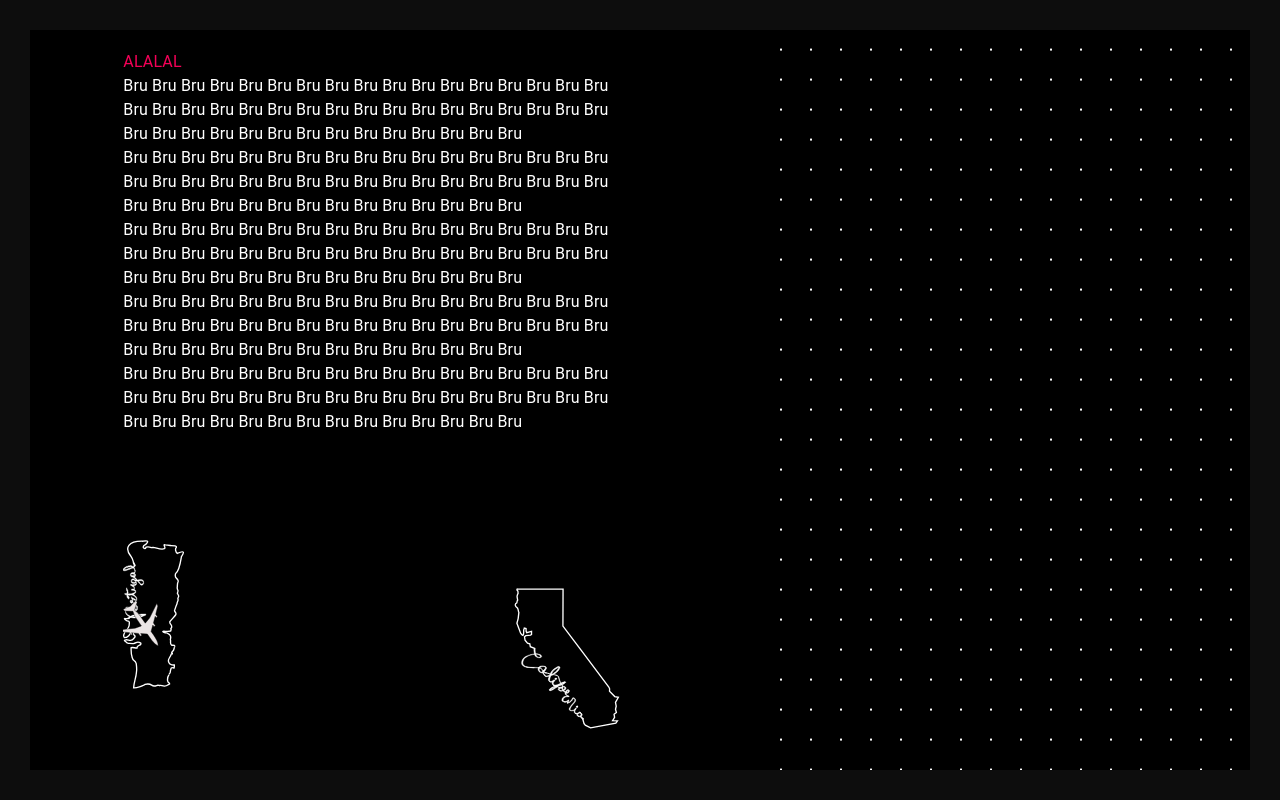
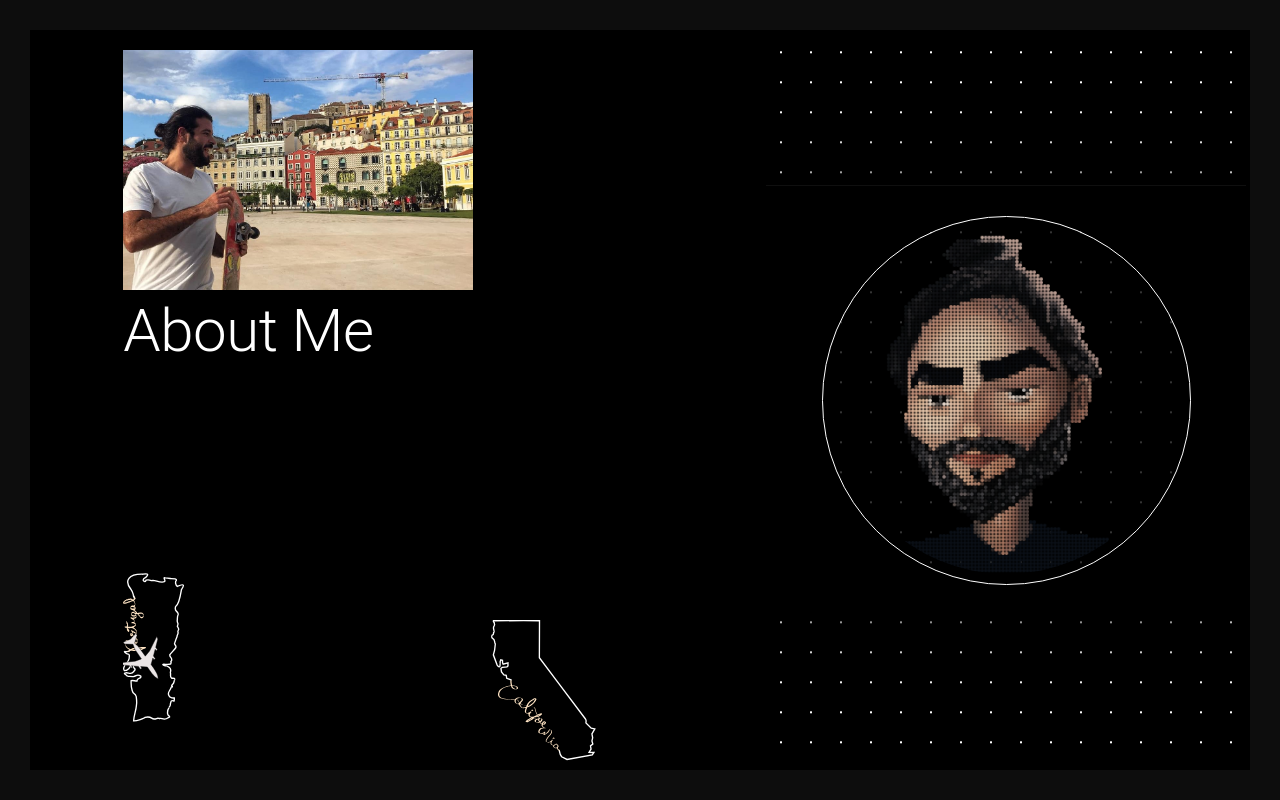
Before and after one commit to BM-BrunoMarques/portfolio, a React (Create React App) app: page / in a window 1280 px wide. Shown: the top 800 px of the page. Built offline with nearby package versions, Linux system fonts and the light colour scheme.

Commit message:
about me added

```diff
--- a/src/Components/App.jsx
+++ b/src/Components/App.jsx
@@ -18,6 +18,11 @@ const CustomBackground = styled("div")({
   position: "absolute",
   zIndex: -1,
 });
+
+//this will reset scroll on refreshes
+window.onbeforeunload = function () {
+  window.scrollTo(0, 0);
+};
 
 function App() {
   const theme = useTheme();
@@ -50,7 +55,7 @@ function App() {
     },
     innerMain: {
       height: "100%",
-      display: "flex",
+      // display: "flex",
       justifyContent: "center",
       alignItems: "center",
     },
@@ -91,7 +96,7 @@ function App() {
               backgroundPosition: ["0 10px", "0 1000px"],
             }}
           />
-          {/* <LogoAvatar /> */}
+          <LogoAvatar />
         </Grid>
       </Grid>
       isSmUp && (
--- a/src/Components/LogoAvatar/Animation/ParticleAnimation.js
+++ b/src/Components/LogoAvatar/Animation/ParticleAnimation.js
@@ -58,7 +58,6 @@ export function drawImage(ctx, canvas, mouse, particleArray, png) {
   }
   function init() {
     particleArray = [];
-
     for (var y = 0, y2 = data.height; y < y2; y++) {
       for (var x = 0, x2 = data.width; x < x2; x++) {
         if (data.data[y * 4 * data.width + x * 4 + 3] > 128) {
@@ -79,18 +78,19 @@ export function drawImage(ctx, canvas, mouse, particleArray, png) {
     }
   }
   function animate() {
-    if (canvas.width !== 400 || canvas.height !== 400) {
-      canvas.width = 400;
-      canvas.height = 400;
-    }
+    // if (canvas.width !== 400 || canvas.height !== 400) {
+    //   canvas.width = 400;
+    //   canvas.height = 400;
+    // }
     requestAnimationFrame(animate);
-    ctx.fillStyle = "rgba(255,255,255,.2)";
+    // ctx.fillStyle = "rgba(255,255,255,1)";
     ctx.clearRect(0, 0, canvas.width, canvas.height);
 
     for (let i = 0; i < particleArray.length; i++) {
       particleArray[i].update();
     }
   }
+
   init();
   animate();
 }
--- a/src/Components/LogoAvatar/LogoAvatar.jsx
+++ b/src/Components/LogoAvatar/LogoAvatar.jsx
@@ -10,16 +10,16 @@ const useStyles = makeStyles({
   root: {
     display: "flex",
     width: "90%",
-    height: "400px",
+    height: "430px",
     overflow: "hidden",
     justifyContent: "center",
     boxShadow: "0 0 89px 0px black",
     borderTop: "1px solid #0f0f0f",
-    padding: "10px",
+    padding: "30px",
   },
   canvas: {
     background: "rgba(0, 0, 0, 0.8)",
-    padding: "15px",
+    padding: "10px",
   },
 });
 
@@ -52,11 +52,12 @@ const LogoAvatar = () => {
     };
 
     window.addEventListener("mousemove", function (event) {
-      mouse.x =  event.x - canvas.offsetLeft - window.innerWidth / 1.7;
-
+      mouse.x = isSmall
+        ? event.x - canvas.offsetLeft
+        : event.x - canvas.offsetLeft - window.innerWidth / 1.7;
       mouse.y = event.y - canvas.offsetTop;
     });
-  });
+  }, []);
 
   return (
     <>
--- a/src/Components/MainContent/AboutMe/AboutMe.jsx
+++ b/src/Components/MainContent/AboutMe/AboutMe.jsx
@@ -1,35 +1,23 @@
 import React from "react";
 import Typography from "@material-ui/core/Typography";
+import { makeStyles } from "@material-ui/core/styles";
+import me from "./img/me.jpg";
 
+const useStyles = makeStyles({
+  bgsk8: {},
+});
 const AboutMe = () => {
+  const classes = useStyles();
   return (
     <>
-      <Typography color="secondary">ALALAL</Typography>
-      <Typography color="primary">
-        Bru Bru Bru Bru Bru Bru Bru Bru Bru Bru Bru Bru Bru Bru Bru Bru Bru Bru
-        Bru Bru Bru Bru Bru Bru Bru Bru Bru Bru Bru Bru Bru Bru Bru Bru Bru Bru
-        Bru Bru Bru Bru Bru Bru Bru Bru Bru Bru Bru Bru
-      </Typography>
-      <Typography color="primary">
-        Bru Bru Bru Bru Bru Bru Bru Bru Bru Bru Bru Bru Bru Bru Bru Bru Bru Bru
-        Bru Bru Bru Bru Bru Bru Bru Bru Bru Bru Bru Bru Bru Bru Bru Bru Bru Bru
-        Bru Bru Bru Bru Bru Bru Bru Bru Bru Bru Bru Bru
-      </Typography>
-      <Typography color="primary">
-        Bru Bru Bru Bru Bru Bru Bru Bru Bru Bru Bru Bru Bru Bru Bru Bru Bru Bru
-        Bru Bru Bru Bru Bru Bru Bru Bru Bru Bru Bru Bru Bru Bru Bru Bru Bru Bru
-        Bru Bru Bru Bru Bru Bru Bru Bru Bru Bru Bru Bru
-      </Typography>
-      <Typography color="primary">
-        Bru Bru Bru Bru Bru Bru Bru Bru Bru Bru Bru Bru Bru Bru Bru Bru Bru Bru
-        Bru Bru Bru Bru Bru Bru Bru Bru Bru Bru Bru Bru Bru Bru Bru Bru Bru Bru
-        Bru Bru Bru Bru Bru Bru Bru Bru Bru Bru Bru Bru
-      </Typography>
-      <Typography color="primary">
-        Bru Bru Bru Bru Bru Bru Bru Bru Bru Bru Bru Bru Bru Bru Bru Bru Bru Bru
-        Bru Bru Bru Bru Bru Bru Bru Bru Bru Bru Bru Bru Bru Bru Bru Bru Bru Bru
-        Bru Bru Bru Bru Bru Bru Bru Bru Bru Bru Bru Bru
-      </Typography>
+      <div className={classes.bgsk8}>
+        <div>
+          <img width="70%" src={me} />
+        </div>
+        <Typography color="primary" variant="h2">
+          About Me
+        </Typography>
+      </div>
     </>
   );
 };
--- a/src/Components/MainContent/FlightAnimation/FlightAnimation.jsx
+++ b/src/Components/MainContent/FlightAnimation/FlightAnimation.jsx
@@ -23,10 +23,9 @@ const useStyles = makeStyles({
     fill: "none",
     strokeWidth: 5,
   },
-  PortugalText: {
-    fill: "#FFFFFF",
-    fillOpacity: 1,
-    fillRule: "nonzero",
+  svgText: {
+    stroke: "none",
+    fill: "bisque",
   },
 });
 
@@ -36,6 +35,7 @@ const FlightAnimation = () => {
   const svgControls = useAnimation();
   const { scrollY, scrollYProgress } = useViewportScroll();
   const isSmDo = useMediaQuery(theme.breakpoints.down("sm"));
+  const isMdDo = useMediaQuery(theme.breakpoints.down("md"));
   const path = useRef();
   const star = useRef();
   const planeWrap = useRef();
@@ -60,8 +60,9 @@ const FlightAnimation = () => {
   });
 
   useEffect(() => {
+    scrollYProgress.onRenderRequest(() => {
       const curveLength = path.current.getTotalLength();
-    scrollYProgress.onRenderRequest(() => {
+
       star.current.setAttribute(
         "transform",
         "translate(" +
@@ -78,23 +79,20 @@ const FlightAnimation = () => {
         `rotate(${planeRotation.current})`
       );
     });
+  }, [path]);
 
-    return scrollYProgress.onChange(() => {
+  useEffect(() => {
+    const curveLength = path.current.getTotalLength();
+
     star.current.setAttribute(
       "transform",
       "translate(" +
-          (path.current.getPointAtLength(curveLength * svgPathY.current).x +
-            10) +
+        (path.current.getPointAtLength(curveLength * svgPathY.current).x - 50) +
         "," +
-          (path.current.getPointAtLength(curveLength * svgPathY.current).y +
-            10) +
-          ")"
+        (path.current.getPointAtLength(curveLength * svgPathY.current).y - 22) +
+        ")" +
+        "scale(0.12)"
     );
-    });
-  }, [scrollYProgress]);
-
-  useEffect(() => {
-    const curveLength = path.current.getTotalLength();
 
     end.current.setAttribute(
       "transform",
@@ -125,7 +123,11 @@ const FlightAnimation = () => {
       className={classes.svgPath}
       style={{ y: yScroll }}
     >
-      <g transform="translate(-57.695 -32.22)">
+      <g
+        transform={`${
+          isMdDo ? "translate(-97.695 -82.22)" : "translate(-57.695 -32.22)"
+        } ${isMdDo ? "scale(1.8)" : "scale(1)"}`}
+      >
         {/* Portugal - START */}
         <motion.path
           d={SVGportugalGeography}
@@ -139,10 +141,11 @@ const FlightAnimation = () => {
           strokeOpacity={1}
           initial={{ pathLength: 0 }}
           animate={{ pathLength: 1 }}
-          transition={{ delay: 0.4, duration: 1.2 }}
+          transition={{ delay: 0.4, duration: 0.9 }}
         />
         <motion.path
           d={SVGportugalText}
+          className={classes.svgText}
           transform="matrix(.26458 0 0 .26458 57.695 32.22)"
           stroke="#FFF"
           fill="#FFF"
@@ -160,9 +163,14 @@ const FlightAnimation = () => {
       {/* Portugal - end */}
 
       {/* CALI - START */}
+      <g
+        transform={`${
+          isMdDo ? "translate(-627.695 -202.22)" : "translate(-37.695 -2.22)"
+        } ${isMdDo ? "scale(1.8)" : "scale(1)"}`}
+      >
         <motion.path
-        id="CaliBeanz"
           ref={end}
+          d={SVGcaliforniaGeography}
           fill="none"
           stroke="#FFF"
           strokeWidth={2.147}
@@ -173,12 +181,12 @@ const FlightAnimation = () => {
           strokeOpacity={1}
           initial={{ pathLength: 0 }}
           animate={{ pathLength: 1 }}
-        transition={{ delay: 0.4, duration: 1.2 }}
-        d={SVGcaliforniaGeography}
+          transition={{ delay: 0.4, duration: 0.9 }}
         />
         <motion.path
           ref={endText}
           d={SVGcaliforniaText}
+          className={classes.svgText}
           stroke="#FFF"
           fill="#FFF"
           strokeWidth={0.7}
@@ -191,14 +199,16 @@ const FlightAnimation = () => {
           animate={{ pathLength: 1, opacity: 1 }}
           transition={{ duration: 0.4 }}
         />
+      </g>
       {/* CALI - END */}
 
       <motion.g
         initial={{ opacity: 0 }}
         animate={{ opacity: 1 }}
-        transition={{ delay: 1.4, duration: 0.2 }}
+        transition={{ delay: 1, duration: 0.2 }}
       >
         <motion.path
+          ref={path}
           id="track"
           initial={{ pathLength: 0, pathOffset: 0 }}
           style={{ pathLength: svgPathY }}
@@ -206,7 +216,6 @@ const FlightAnimation = () => {
           d="M 45.833 150.5 C 52.833 178.667 99 271.334 257 271.334 S 475.5 81 375.5 81 S 305 271.334 770 271.334"
           stroke="#FFFFFF"
           fill="none"
-          ref={path}
         />
       </motion.g>
       <motion.g
--- a/src/Components/MainContent/MainContent.jsx
+++ b/src/Components/MainContent/MainContent.jsx
@@ -8,7 +8,6 @@ import { motion } from "framer-motion";
 
 const useStyles = makeStyles({
   root: {
-    // overflowY: "auto",
     width: "100%",
     padding: "20px 30px",
     position: "relative",
@@ -22,16 +21,16 @@ const MainContent = () => {
       <div className={classes.root}>
         <motion.div className={classes.content}>
           <AboutMe />
-          <div style={{ marginBottom: "100px" }}>
+          <div style={{ margin: "100px 0" }}>
             <FlightAnimation />
           </div>
+          {/* <AboutMe />
           <AboutMe />
           <AboutMe />
           <AboutMe />
           <AboutMe />
           <AboutMe />
-          <AboutMe />
-          <AboutMe />
+          <AboutMe /> */}
         </motion.div>
       </div>
     </>
```
Also changed, not shown: src/Components/LogoAvatar/Animation/img/me.png (added), src/Components/MainContent/AboutMe/img/me.jpg (added). Lines whose indentation alone changed are shown as unchanged.
